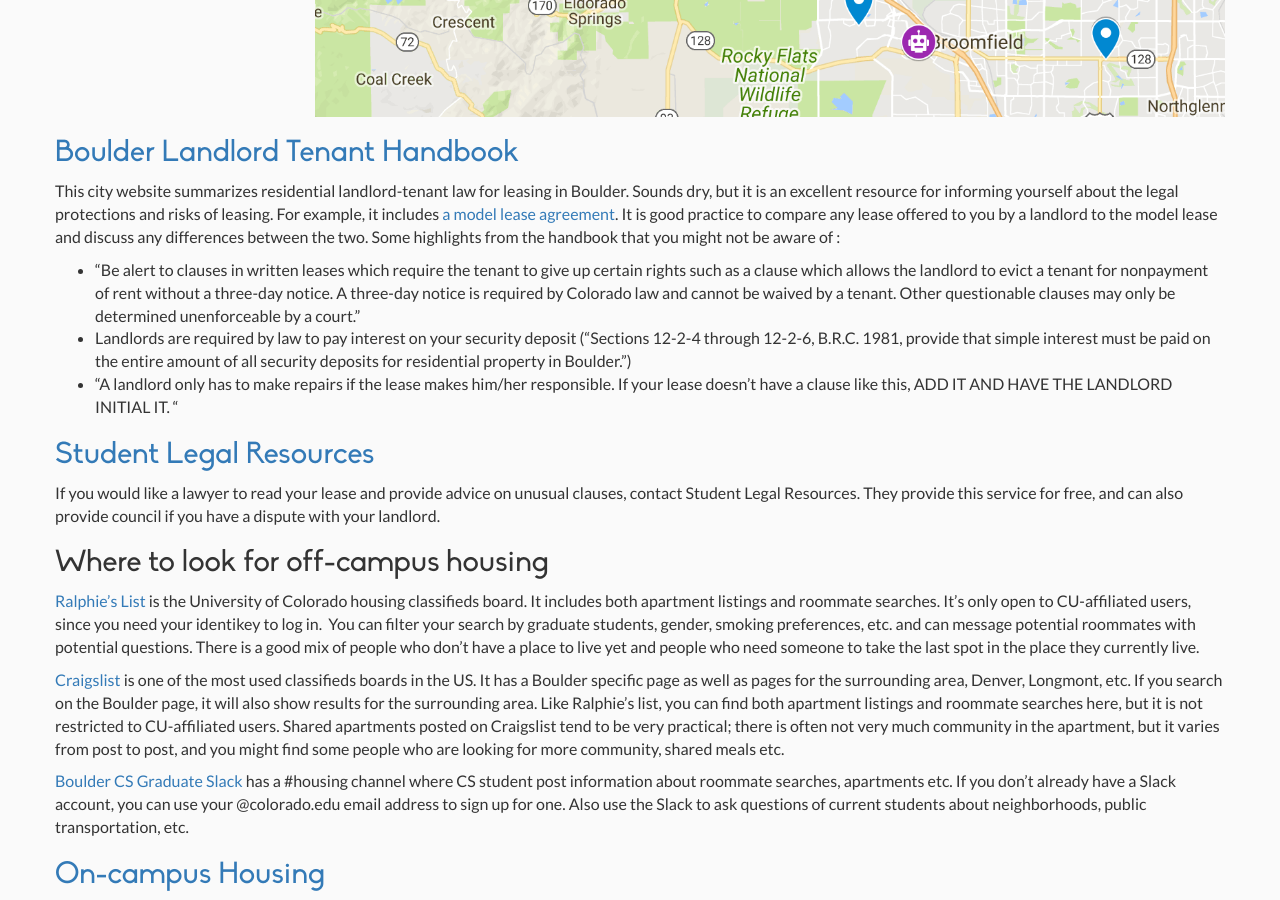
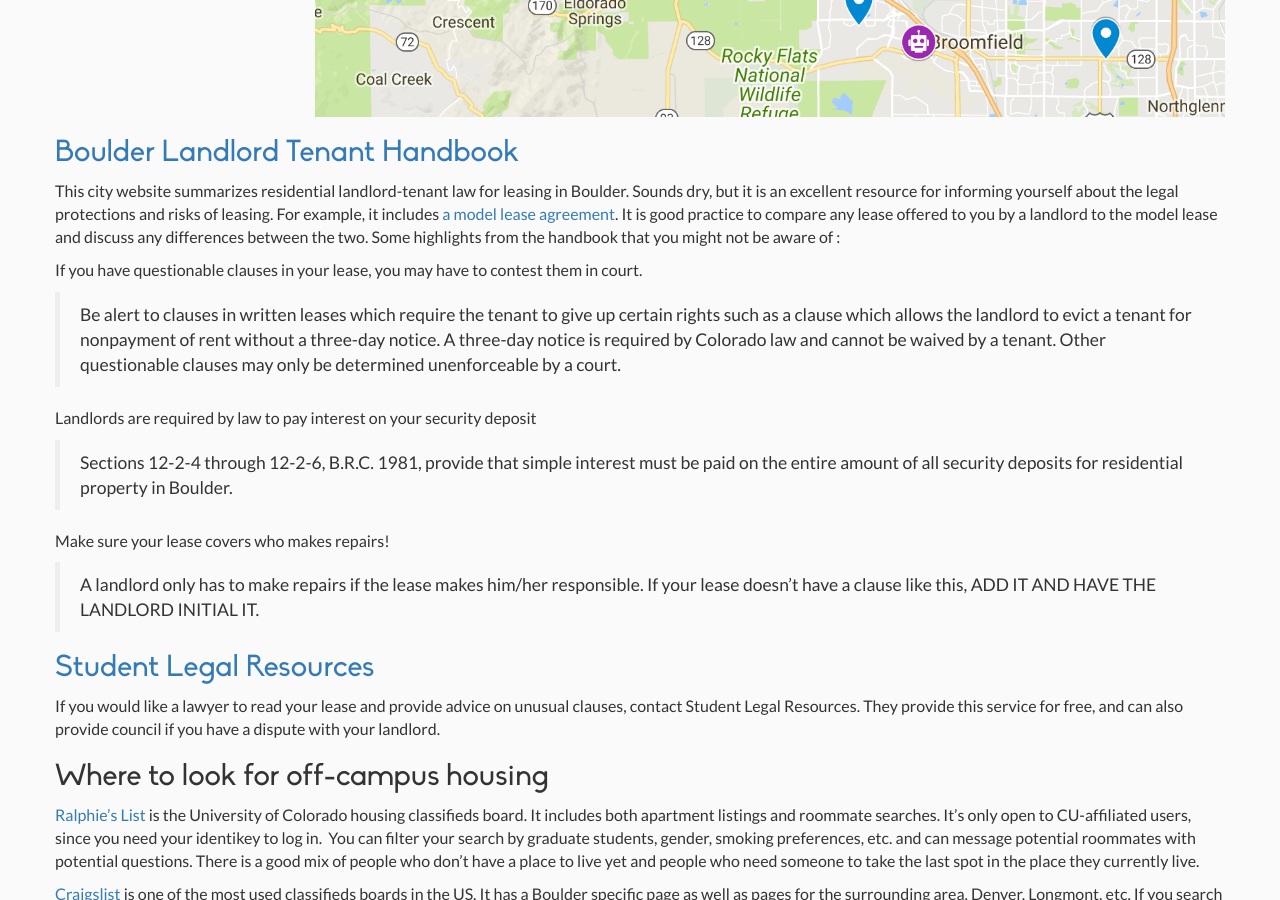
Before and after one commit to casassg/events-landing, a Jekyll site: the page built from _posts/2018-06-05-Finding-Housing-in-Boulder.md, in a window 1280 px wide and 900 px high, scrolled down 1251 px. Built offline with Jekyll 4.4.1, drawn with Linux system fonts in a browser that asks for light colours; nearby versions of some CDN libraries.

Commit message:
Some formating changes to posts

```diff
--- a/_posts/2018-06-05-Finding-Housing-in-Boulder.md
+++ b/_posts/2018-06-05-Finding-Housing-in-Boulder.md
@@ -14,9 +14,17 @@
 
 This city website summarizes residential landlord-tenant law for leasing in Boulder. Sounds dry, but it is an excellent resource for informing yourself about the legal protections and risks of leasing. For example, it includes [a model lease agreement](https://www-static.bouldercolorado.gov/docs/bouldermodellease-1-201710111622.pdf?_ga=2.187949483.2049896422.1528123777-1858078977.1527538889). It is good practice to compare any lease offered to you by a landlord to the model lease and discuss any differences between the two. Some highlights from the handbook that you might not be aware of :
 
--  "Be alert to clauses in written leases which require the tenant to give up certain rights such as a clause which allows the landlord to evict a tenant for nonpayment of rent without a three-day notice. A three-day notice is required by Colorado law and cannot be waived by a tenant. Other questionable clauses may only be determined unenforceable by a court.”
-- Landlords are required by law to pay interest on your security deposit ("Sections 12-2-4 through 12-2-6, B.R.C. 1981, provide that simple interest must be paid on the entire amount of all security deposits for residential property in Boulder.”)
--  "A landlord only has to make repairs if the lease makes him/her responsible. If your lease doesn't have a clause like this, ADD IT AND HAVE THE LANDLORD INITIAL IT. "
+If you have questionable clauses in your lease, you may have to contest them in court.
+
+> Be alert to clauses in written leases which require the tenant to give up certain rights such as a clause which allows the landlord to evict a tenant for nonpayment of rent without a three-day notice. A three-day notice is required by Colorado law and cannot be waived by a tenant. Other questionable clauses may only be determined unenforceable by a court.
+
+Landlords are required by law to pay interest on your security deposit
+
+> Sections 12-2-4 through 12-2-6, B.R.C. 1981, provide that simple interest must be paid on the entire amount of all security deposits for residential property in Boulder.
+
+Make sure your lease covers who makes repairs!
+
+> A landlord only has to make repairs if the lease makes him/her responsible. If your lease doesn't have a clause like this, ADD IT AND HAVE THE LANDLORD INITIAL IT.
 
 ## [Student Legal Resources](https://www.colorado.edu/offcampus/legal-advice)
 
```
Also changed, not shown: _includes/weekly.html (+5 -5 lines), _posts/2018-04-09-Graduate-Student-Town-Hall-2017-Summary-and-Outcomes.md (+2 -2 lines).
